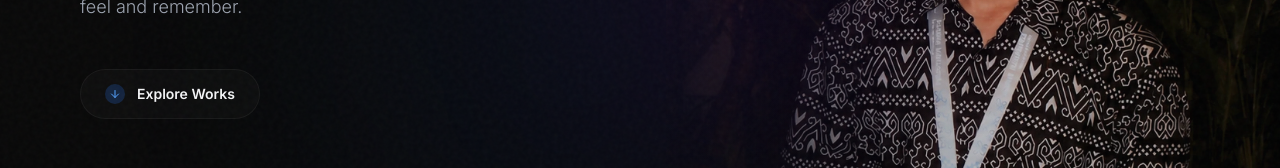
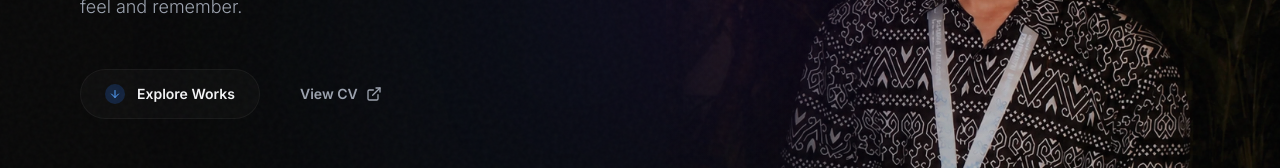
Before and after one commit to Arman1862/portofolio-rashqy, a React (Vite) app: page / in a window 1280 px wide. Shown: the part 454-622 px from the top of the page. Built offline with nearby package versions, Linux system fonts and the light colour scheme; a web font is replaced by a local one.

Commit message:
feat: add View CV button linking to CV Online Rasqhy.pdf next to Explore Works CTA

```diff
--- a/src/components/Hero.tsx
+++ b/src/components/Hero.tsx
@@ -1,6 +1,6 @@
 import type { ReactNode } from "react";
 import { motion } from "framer-motion";
-import { ArrowDown } from "lucide-react";
+import { ArrowDown, ExternalLink } from "lucide-react";
 import { Icon } from "@iconify/react";
 
 interface HeroProps {
@@ -145,6 +145,16 @@ export default function Hero({ onExploreWorks }: HeroProps) {
             </span>
             Explore Works
           </button>
+
+          <a
+            href="/assets/CV Online Rasqhy.pdf"
+            target="_blank"
+            rel="noopener noreferrer"
+            className="flex items-center gap-2 px-6 py-3.5 text-sm font-semibold text-muted-foreground hover:text-foreground cursor-pointer transition-all duration-300 group"
+          >
+            <span>View CV</span>
+            <ExternalLink size={16} className="transform group-hover:translate-x-0.5 group-hover:-translate-y-0.5 transition-transform duration-300" />
+          </a>
         </motion.div>
 
         {/* Software Badges */}
```
Also changed, not shown: 1 other file (tests, documents, lock files or other folders).
